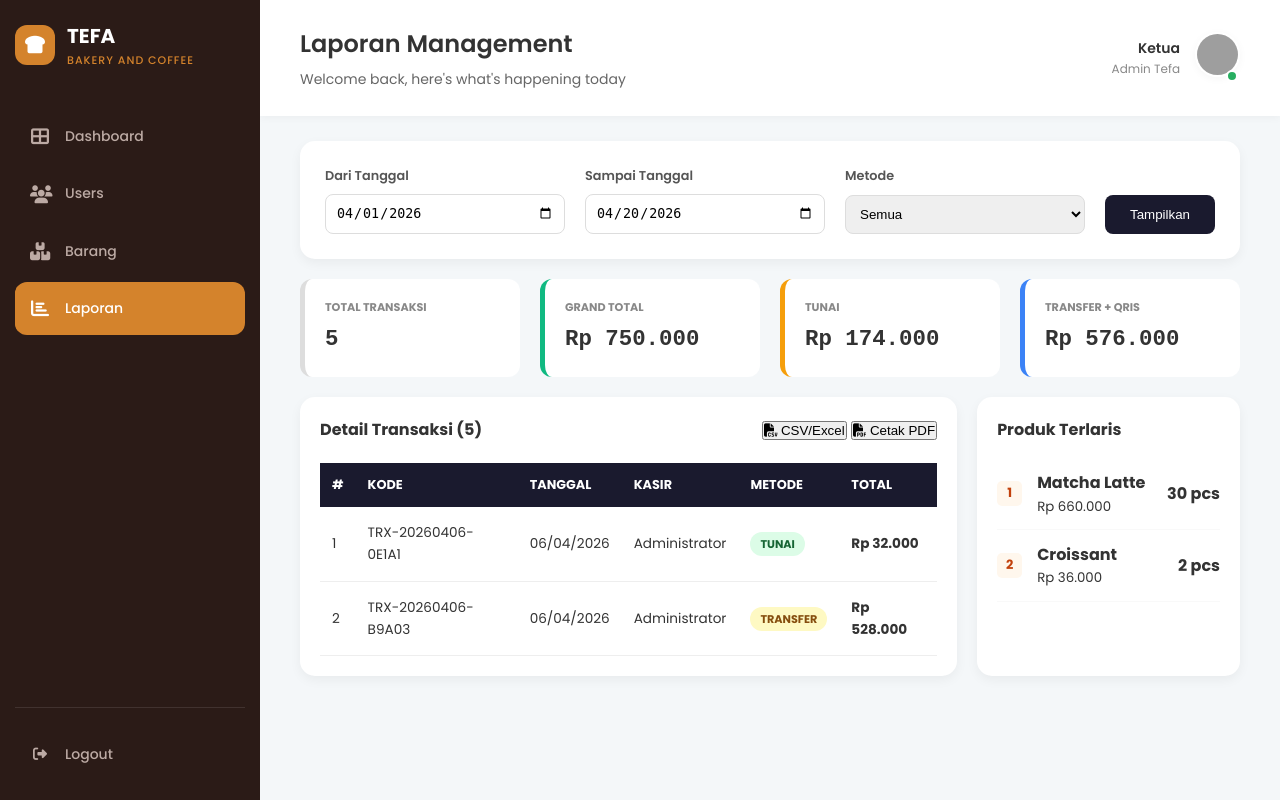
After one commit to rafifbillah/tefa_project, a PHP site: page /laporan.php in a window 1280 px wide. The commit adds this page. Run offline with PHP 8.4, Linux system fonts and the light colour scheme; grey boxes are pictures that could not be loaded.

Commit message:
Pembaruan admin

```diff
--- /dev/null
+++ b/assets/css/style_laporan.css
@@ -0,0 +1,180 @@
+/* Container & Layout */
+.report-container {
+  display: flex;
+  flex-direction: column;
+  gap: 20px;
+}
+
+/* Filter Card */
+.filter-card {
+  background: white;
+  padding: 25px;
+  border-radius: 15px;
+  box-shadow: 0 4px 12px rgba(0, 0, 0, 0.05);
+}
+.filter-form {
+  display: flex;
+  gap: 20px;
+  align-items: flex-end;
+}
+.input-group {
+  display: flex;
+  flex-direction: column;
+  gap: 8px;
+  flex: 1;
+}
+.input-group label {
+  font-size: 0.8rem;
+  font-weight: 600;
+  color: #555;
+}
+.input-group input,
+.input-group select {
+  padding: 10px;
+  border: 1px solid #ddd;
+  border-radius: 8px;
+}
+.btn-primary {
+  background: #1a1a2e;
+  color: white;
+  border: none;
+  padding: 12px 25px;
+  border-radius: 8px;
+  cursor: pointer;
+}
+
+/* Stats Grid */
+.stats-grid {
+  display: grid;
+  grid-template-columns: repeat(4, 1fr);
+  gap: 20px;
+}
+.card-stat {
+  background: white;
+  padding: 20px;
+  border-radius: 12px;
+  border-left: 5px solid;
+  position: relative;
+}
+.card-stat p {
+  font-size: 0.7rem;
+  color: #888;
+  font-weight: bold;
+  margin-bottom: 5px;
+}
+.card-stat h3 {
+  font-size: 1.4rem;
+  color: #333;
+  font-family: "Courier New", Courier, monospace;
+} /* Font retro look */
+
+.border-gray {
+  border-color: #ddd;
+}
+.border-green {
+  border-color: #10b981;
+}
+.border-orange {
+  border-color: #f59e0b;
+}
+.border-blue {
+  border-color: #3b82f6;
+}
+
+/* Content Grid */
+.report-grid {
+  display: grid;
+  grid-template-columns: 2.5fr 1fr;
+  gap: 20px;
+}
+.table-card-report,
+.best-seller-card {
+  background: white;
+  border-radius: 15px;
+  padding: 20px;
+  box-shadow: 0 4px 12px rgba(0, 0, 0, 0.05);
+}
+
+/* Table Styling */
+.card-header-flex {
+  display: flex;
+  justify-content: space-between;
+  align-items: center;
+  margin-bottom: 20px;
+}
+.report-table {
+  width: 100%;
+  border-collapse: collapse;
+}
+.report-table th {
+  background: #1a1a2e;
+  color: white;
+  padding: 12px;
+  font-size: 0.8rem;
+  text-align: left;
+}
+.report-table td {
+  padding: 15px 12px;
+  border-bottom: 1px solid #eee;
+  font-size: 0.85rem;
+}
+
+.badge {
+  padding: 4px 10px;
+  border-radius: 20px;
+  font-size: 0.7rem;
+  font-weight: bold;
+}
+.tunai {
+  background: #dcfce7;
+  color: #166534;
+}
+.transfer {
+  background: #fef9c3;
+  color: #854d0e;
+}
+
+/* Best Seller List */
+.product-list {
+  list-style: none;
+  margin-top: 15px;
+}
+.product-list li {
+  display: flex;
+  align-items: center;
+  gap: 15px;
+  padding: 12px 0;
+  border-bottom: 1px solid #f9f9f9;
+}
+.rank {
+  width: 25px;
+  height: 25px;
+  background: #fff7ed;
+  color: #c2410c;
+  display: flex;
+  align-items: center;
+  justify-content: center;
+  border-radius: 5px;
+  font-weight: bold;
+  font-size: 0.8rem;
+}
+.p-info {
+  flex: 1;
+  display: flex;
+  flex-direction: column;
+}
+.p-count {
+  font-weight: bold;
+  color: #333;
+  text-align: right;
+}
+
+/* Responsive */
+@media (max-width: 1024px) {
+  .stats-grid {
+    grid-template-columns: repeat(2, 1fr);
+  }
+  .report-grid {
+    grid-template-columns: 1fr;
+  }
+}
--- a/includes/sidebar.php
+++ b/includes/sidebar.php
@@ -32,6 +32,18 @@ $currentPage = basename($_SERVER['PHP_SELF']);
                     <a href="user.php" class="menu-item <?php echo ($currentPage == 'user.php') ? 'active' : ''; ?>">
                         <i class="fas fa-users" aria-hidden="true"></i>
                         <span>Users</span>
+                    </a>
+                </li>
+                <li>
+                    <a href="barang.php" class="menu-item <?php echo ($currentPage == 'barang.php') ? 'active' : ''; ?>">
+                        <i class="fas fa-boxes" aria-hidden="true"></i>
+                        <span>Barang</span>
+                    </a>
+                </li>
+                <li>
+                    <a href="laporan.php" class="menu-item <?php echo ($currentPage == 'laporan.php') ? 'active' : ''; ?>">
+                        <i class="fas fa-chart-bar" aria-hidden="true"></i>
+                        <span>Laporan</span>
                     </a>
                 </li>
             </ul>
--- /dev/null
+++ b/laporan.php
@@ -0,0 +1,126 @@
+<?php
+/**
+ * Users Management Page
+ * TEFA Bakery and Coffee Users Management
+ */
+$pageTitle = 'Laporan';
+$dashboardPage = true;
+$pageHeading = 'Laporan Management';
+$additionalCSS = 'assets/css/style_laporan.css'; // Hubungkan CSS laporan
+?>
+<?php include 'includes/header.php'; ?>
+<?php include 'includes/sidebar.php'; ?>
+
+    <div class="report-container">
+    <section class="filter-card">
+        <form class="filter-form">
+            <div class="input-group">
+                <label>Dari Tanggal</label>
+                <input type="date" value="2026-04-01">
+            </div>
+            <div class="input-group">
+                <label>Sampai Tanggal</label>
+                <input type="date" value="2026-04-20">
+            </div>
+            <div class="input-group">
+                <label>Metode</label>
+                <select>
+                    <option>Semua</option>
+                    <option>Tunai</option>
+                    <option>Transfer</option>
+                </select>
+            </div>
+            <button type="submit" class="btn-primary">Tampilkan</button>
+        </form>
+    </section>
+
+    <section class="stats-grid">
+        <div class="card-stat border-gray">
+            <p>TOTAL TRANSAKSI</p>
+            <h3>5</h3>
+        </div>
+        <div class="card-stat border-green">
+            <p>GRAND TOTAL</p>
+            <h3>Rp 750.000</h3>
+        </div>
+        <div class="card-stat border-orange">
+            <p>TUNAI</p>
+            <h3>Rp 174.000</h3>
+        </div>
+        <div class="card-stat border-blue">
+            <p>TRANSFER + QRIS</p>
+            <h3>Rp 576.000</h3>
+        </div>
+    </section>
+
+    <div class="report-grid">
+        <section class="table-card-report">
+            <div class="card-header-flex">
+                <h4>Detail Transaksi (5)</h4>
+                <div class="export-btns">
+                    <button class="btn-export csv"><i class="fas fa-file-csv"></i> CSV/Excel</button>
+                    <button class="btn-export pdf"><i class="fas fa-file-pdf"></i> Cetak PDF</button>
+                </div>
+            </div>
+            <div class="table-responsive">
+                <table class="report-table">
+                    <thead>
+                        <tr>
+                            <th>#</th>
+                            <th>KODE</th>
+                            <th>TANGGAL</th>
+                            <th>KASIR</th>
+                            <th>METODE</th>
+                            <th>TOTAL</th>
+                        </tr>
+                    </thead>
+                    <tbody>
+                        <tr>
+                            <td>1</td>
+                            <td>TRX-20260406-0E1A1</td>
+                            <td>06/04/2026</td>
+                            <td>Administrator</td>
+                            <td><span class="badge tunai">TUNAI</span></td>
+                            <td><strong>Rp 32.000</strong></td>
+                        </tr>
+                        <tr>
+                            <td>2</td>
+                            <td>TRX-20260406-B9A03</td>
+                            <td>06/04/2026</td>
+                            <td>Administrator</td>
+                            <td><span class="badge transfer">TRANSFER</span></td>
+                            <td><strong>Rp 528.000</strong></td>
+                        </tr>
+                        </tbody>
+                </table>
+            </div>
+        </section>
+
+        <aside class="best-seller-card">
+            <h4>Produk Terlaris</h4>
+            <ul class="product-list">
+                <li>
+                    <span class="rank">1</span>
+                    <div class="p-info">
+                        <strong>Matcha Latte</strong>
+                        <small>Rp 660.000</small>
+                    </div>
+                    <span class="p-count">30 pcs</span>
+                </li>
+                <li>
+                    <span class="rank">2</span>
+                    <div class="p-info">
+                        <strong>Croissant</strong>
+                        <small>Rp 36.000</small>
+                    </div>
+                    <span class="p-count">2 pcs</span>
+                </li>
+            </ul>
+        </aside>
+    </div>
+</div>
+
+      </main>
+    </div>
+
+<?php include 'includes/footer.php'; ?>
```
Also changed, not shown: barang.php (added, +81 -0 lines), 1 other file.
